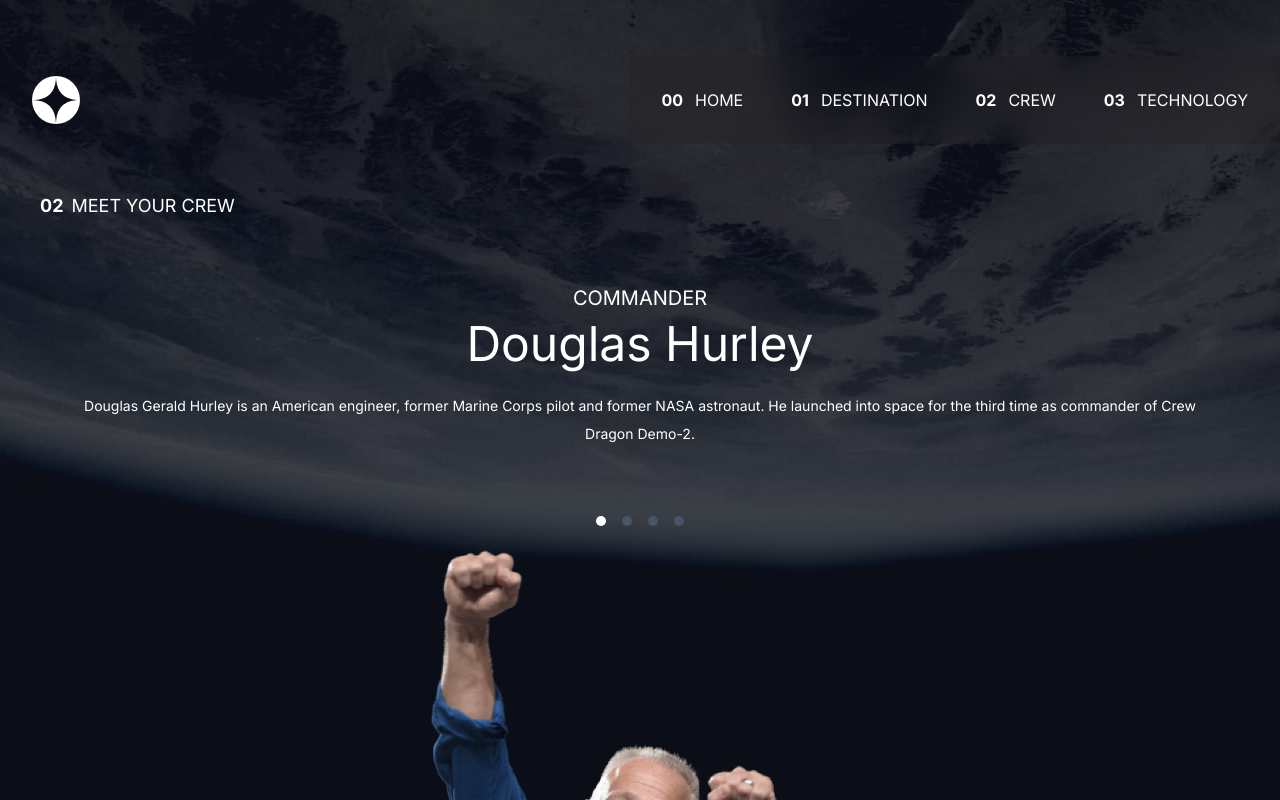
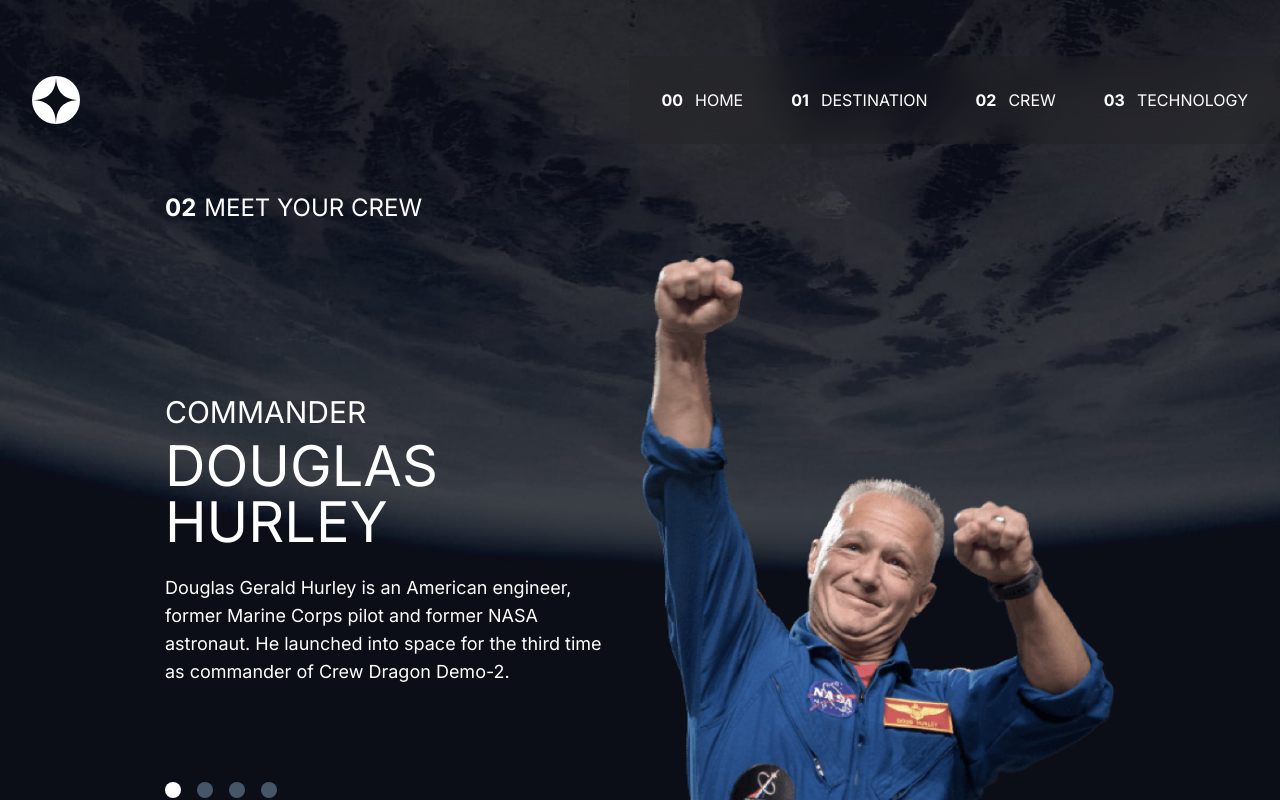
Before and after one commit to pankajrampawar/Learning-next, a Next.js app: page /crew in a window 1280 px wide. Shown: the top 800 px of the page. Built offline with nearby package versions, Linux system fonts and the light colour scheme.

Commit message:
crew page dekstop syle conditions added

```diff
--- a/src/app/crew/page.js
+++ b/src/app/crew/page.js
@@ -10,7 +10,7 @@
     const crewMembers = {
         1: {
             role: "COMMANDER",
-            name: "Douglas Hurley",
+            name: "DOUGLAS HURLEY",
             details: "Douglas Gerald Hurley is an American engineer, former Marine Corps pilot and former NASA astronaut. He launched into space for the third time as commander of Crew Dragon Demo-2.",
             imagePath: "/assets/crew/image-douglas-hurley.png"
         },
@@ -22,13 +22,13 @@
         },
         3: {
             role: "PILOT",
-            name: "Victor Glover",
+            name: "VICTOR GLOVER",
             details: "Pilot on the first operational flight of the SpaceX Crew Dragon to the International Space Station. Glover is a commander in the U.S. Navy where he pilots an F/A-18.He was a crew member of Expedition 64, and served as a station systems flight engineer. ",
             imagePath: "/assets/crew/image-victor-glover.png"
         },
         4: {
             role: "Flight Engineer",
-            name: "Anousheh Ansari",
+            name: "ANOUSHEH ANSARI",
             details: "Anousheh Ansari is an Iranian American engineer and co-founder of Prodea Systems. Ansari was the fourth self-funded space tourist, the first self-funded woman to fly to the ISS, and the first Iranian in space. ",
             imagePath: "/assets/crew/image-anousheh-ansari.png"
         }
@@ -48,28 +48,28 @@
             <Navbar/>
         </nav>
 
-        <div className="flex flex-col items-center text-center gap-8 mt-12 md:mx-[40px]">
-            <section className="self-start">
-                <h2 className="text-lg flex gap-2 justify-center ">
+        <div className="flex flex-col items-center text-center gap-8 mt-12 md:mx-[40px] xl:mx-[165px] xl:items-start">
+            <section className="md:self-start">
+                <h2 className="text-lg flex gap-2 justify-center xl:text-2xl">
                     <span className="font-bold">02</span> <span>MEET YOUR CREW</span>
                 </h2>
             </section>
 
-            <section className="flex flex-col gap-6 items-center px-5">
-                <div className="order-2 sm:order-1 flex flex-col">
-                    <h2 className="order-2 sm:order-1 mt-8 text-xl">{selectedCrewMember.role}</h2>
-                    <h1 className="order-3 sm:order-2 sm:mt-2 text-4xl sm:text-5xl">{selectedCrewMember.name}</h1>
-                    <p className="order-4 sm:order-3 mt-6 text-sm leading-relaxed sm:leading-loose md:h-[84px]">{selectedCrewMember.details}</p>
-                    <div className="flex gap-4 justify-center order-1 sm:order-4 sm:mt-10">
-                        <div className={`w-2.5 h-2.5 block ${selection === 1 ? 'bg-white' : 'bg-slate-600'} rounded-full cursor-pointer`} onClick={()=>{setSelection(1)}}></div>
-                        <div className={`w-2.5 h-2.5 block ${selection === 2 ? 'bg-white' : 'bg-slate-600'} rounded-full cursor-pointer`} onClick={()=>{setSelection(2)}}></div>
-                        <div className={`w-2.5 h-2.5 block ${selection === 3 ? 'bg-white' : 'bg-slate-600'} rounded-full cursor-pointer`} onClick={()=>{setSelection(3)}}></div>
-                        <div className={`w-2.5 h-2.5 block ${selection === 4 ? 'bg-white' : 'bg-slate-600'} rounded-full cursor-pointer`} onClick={()=>{setSelection(4)}}></div>
+            <section className="flex flex-col gap-6 xl:gap-0 items-center px-5 xl:flex-row xl:justify-between xl:px-0 xl:w-full">
+                <div className="order-2 sm:order-1 flex flex-col xl:items-start xl:text-left xl:justify-between">
+                    <h2 className="order-2 sm:order-1 mt-8 text-xl xl:text-3xl">{selectedCrewMember.role}</h2>
+                    <h1 className="order-3 sm:order-2 sm:mt-2 text-4xl sm:text-5xl xl:text-[56px]">{selectedCrewMember.name}</h1>
+                    <p className="order-4 sm:order-3 mt-6 text-sm xl:text-lg leading-relaxed sm:leading-loose md:h-[84px] xl:h-auto  xl:w-[444px]">{selectedCrewMember.details}</p>
+                    <div className="flex gap-4 justify-center order-1 sm:order-4 sm:mt-10 xl:mt-24">
+                        <div className={`w-2.5 h-2.5 xl:w-4 xl:h-4 block ${selection === 1 ? 'bg-white' : 'bg-slate-600'} rounded-full cursor-pointer`} onClick={()=>{setSelection(1)}}></div>
+                        <div className={`w-2.5 h-2.5 xl:w-4 xl:h-4 block ${selection === 2 ? 'bg-white' : 'bg-slate-600'} rounded-full cursor-pointer`} onClick={()=>{setSelection(2)}}></div>
+                        <div className={`w-2.5 h-2.5 xl:w-4 xl:h-4 block ${selection === 3 ? 'bg-white' : 'bg-slate-600'} rounded-full cursor-pointer`} onClick={()=>{setSelection(3)}}></div>
+                        <div className={`w-2.5 h-2.5 xl:w-4 xl:h-4 block ${selection === 4 ? 'bg-white' : 'bg-slate-600'} rounded-full cursor-pointer`} onClick={()=>{setSelection(4)}}></div>
                     </div>
                 </div>
 
-                <div className="order-1 sm:order-2 border-b sm:border-b-0 border-gray-500 w-full mx-10 flex justify-center">
-                    <img src={selectedCrewMember.imagePath} alt={`${selectedCrewMember.name}`} className="max-h-[223px] md:max-h-[572px]"/>
+                <div className="order-1 sm:order-2 border-b sm:border-b-0 border-gray-500 w-full xl:w-auto mx-10 xl:mx-0 flex justify-center xl:justify-end">
+                    <img src={selectedCrewMember.imagePath} alt={`${selectedCrewMember.name}`} className="max-h-[223px] md:max-h-[572px] xl:max-h-fit"/>
                 </div>
             </section>
         </div>
```
